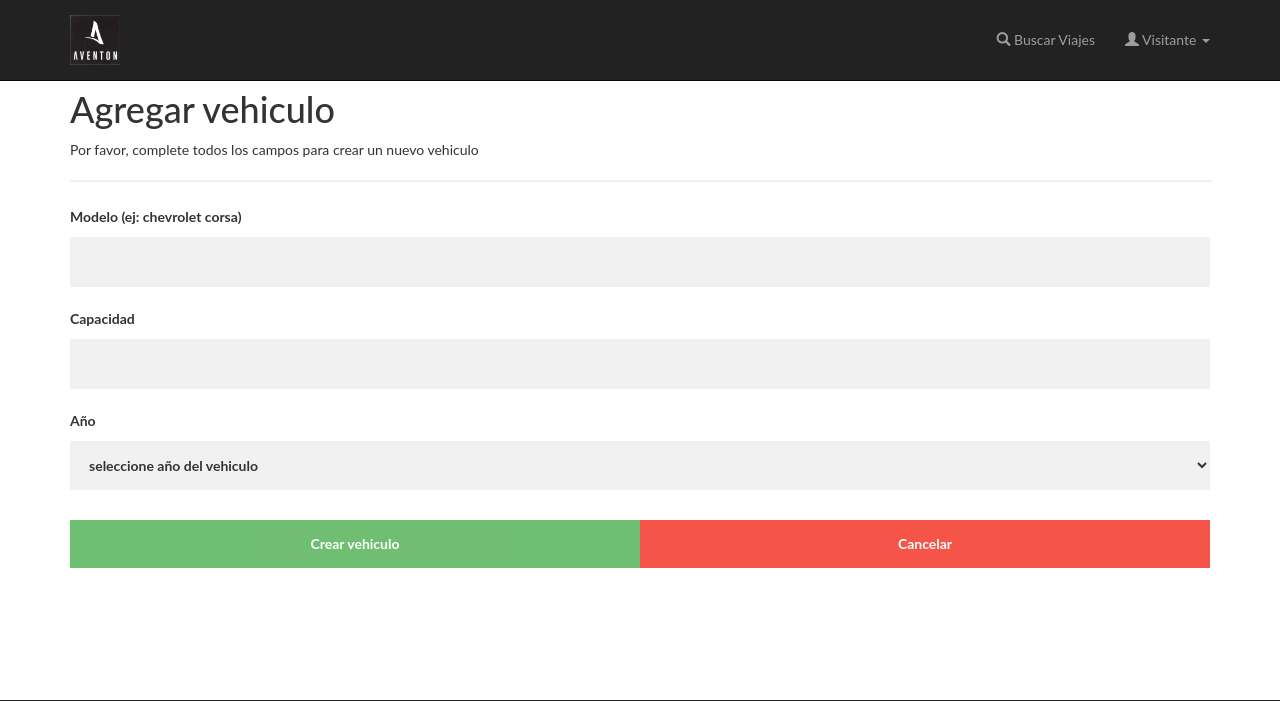
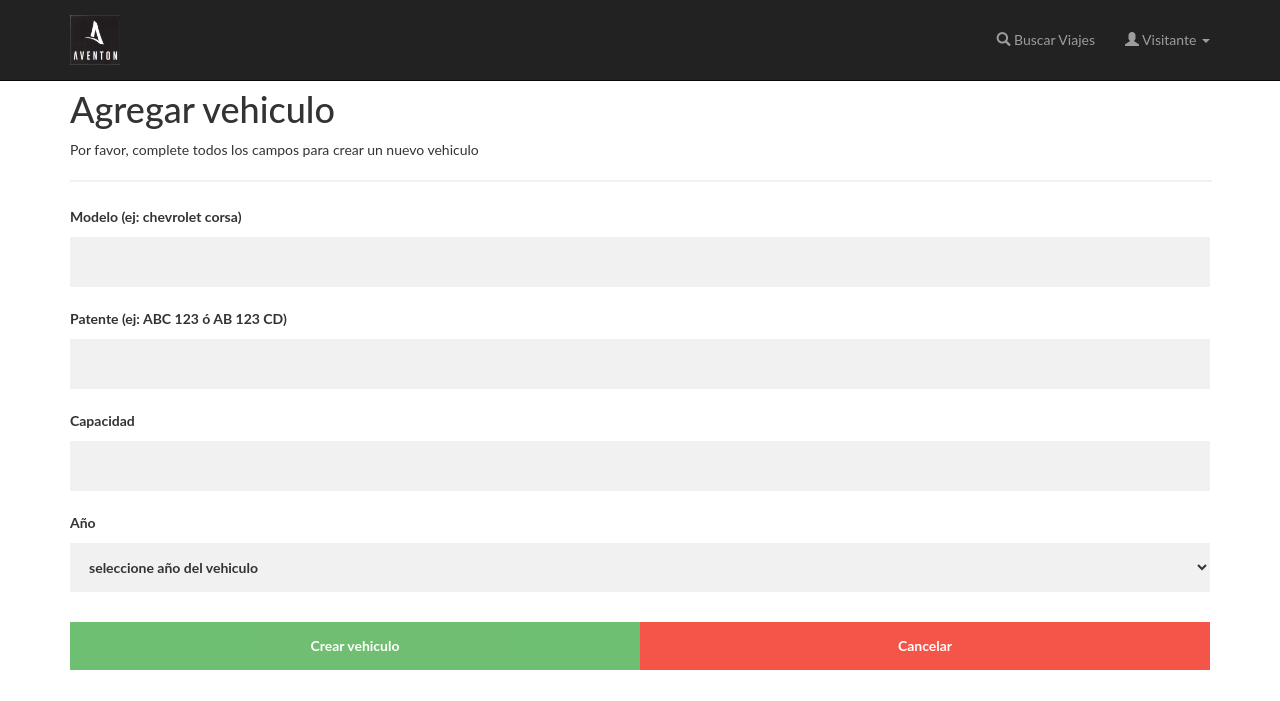
Before and after one commit to jjffpp/barU, a PHP site: page /formularioAltaVehiculo.php in a window 1280 px wide. Shown: the top 701 px of the page. Run offline with PHP 8.4, Linux system fonts and the light colour scheme.

Commit message:
agrega todo el comportamiento de las patentes
Agrego el comportamiento de todas las patentes en todos lados en donde deberian estar.

```diff
--- a/consultas_bd.php
+++ b/consultas_bd.php
@@ -25,7 +25,7 @@
   function busqueda($origen,$destino,$fecha,$fechaFin){
     $db = coneccion();
 
-    $sql = "SELECT v.idviajes,v.fechaYHora,v.tipo, v.duracion,v.costo, origen.nombre AS nombre_origen,destino.nombre AS nombre_destino,vehiculo.capacidad
+    $sql = "SELECT v.idviajes,v.fechaYHora,v.tipo, v.duracion,v.costo, vehiculo.patente AS patente, origen.nombre AS nombre_origen,destino.nombre AS nombre_destino,vehiculo.capacidad
                   ,vehiculo.modelo,vehiculo.descripcion,v.estado_viaje
             FROM viajes as v INNER JOIN localidades as origen on v.localidad_origen = origen.idlocalidades
             INNER JOIN localidades as destino on v.localidad_destino=destino.idlocalidades
@@ -76,7 +76,7 @@
 
 
     $sql = "SELECT v.idviajes,v.fechaYHora,v.tipo, v.duracion,v.costo, origen.nombre AS nombre_origen,destino.nombre AS nombre_destino,vehiculo.capacidad
-                  ,vehiculo.modelo,vehiculo.descripcion,v.estado_viaje
+                  ,vehiculo.modelo,vehiculo.descripcion,v.estado_viaje,vehiculo.patente
             FROM viajes as v INNER JOIN localidades as origen on v.localidad_origen = origen.idlocalidades
             INNER JOIN localidades as destino on v.localidad_destino=destino.idlocalidades
             INNER JOIN vehiculo ON vehiculo.idvehiculo = v.idvehiculo
@@ -115,7 +115,7 @@
     $db = coneccion();
 
     $sql = "SELECT v.idviajes,l.nombre AS nombre_origen,ld.nombre AS nombre_destino,us.nombre AS nombre_user,v.fechaYHora,v.duracion,v.estado_viaje,v.tipo,
-                   vv.modelo,vv.descripcion,vv.capacidad,v.costo
+                   vv.modelo,vv.descripcion,vv.capacidad,v.costo, vv.patente
             FROM usuarios as u INNER JOIN usuarios_has_viajes as uhv ON uhv.usuarios_idUsuario = u.idUsuario
             INNER JOIN viajes as v ON v.idviajes = uhv.viajes_idviajes
             INNER JOIN vehiculo as vv ON v.idvehiculo=vv.idvehiculo
--- a/detalleViaje-api.php
+++ b/detalleViaje-api.php
@@ -40,7 +40,7 @@ echo "<body>";
           $resultadoDestino = $conn->consultarABD($consultaDestino);
           $rowDestino = mysqli_fetch_assoc($resultadoDestino) ;
 
-          $consultaVehiculo= "SELECT vehiculo.descripcion as descrip FROM viajes
+          $consultaVehiculo= "SELECT vehiculo.descripcion as descrip, vehiculo.patente as patente FROM viajes
                       INNER JOIN vehiculo on vehiculo.idvehiculo = viajes.idvehiculo
                       INNER JOIN usuarios on vehiculo.owner = usuarios.idusuario
                       WHERE idviajes = '$id'";
@@ -61,6 +61,7 @@ echo "<body>";
               echo "<li><b>Fecha de Partida: </b>".$rowViajes["fechaYHora"]."</li>";
               echo "<li><b>Duracion: </b>".$rowViajes["duracion"]." hora/s </li>";
               echo "<li style='color: white'>-</li>";
+              echo "<li style=\"color: white;\">-</li>";
             echo "</ul>";
             echo "</td>";
             echo "<td>";
@@ -70,12 +71,14 @@ echo "<body>";
               echo "<li><b>Email: </b>".$rowViajes["email"]."</li>";
               echo "<li><b>Direccion: </b>".$rowViajes["direccion"]."</li>";
                 echo "<li style='color: white'>-</li>";
+                echo "<li style=\"color: white;\">-</li>";
             echo "</ul>";
             echo "</td>";
             echo "<td>";
             echo "<ul style=\"border: none; width:100%; list-style:none\">";
               echo "<li><b>Modelo: </b>".$rowVehiculo["descrip"]."</li>";
               echo "<li><b>Año: </b>".$rowViajes["modelo"]."</li>";
+              echo "<li><b>Patente: </b>".$rowVehiculo["patente"]."</li>";
               echo "<li style=\"color: white;\">-</li>";
               echo "<li style=\"color: white;\">-</li>";
               echo "<li style=\"color: white;\">-</li>";
--- a/formularioAltaVehiculo.php
+++ b/formularioAltaVehiculo.php
@@ -22,6 +22,8 @@
        <hr>
        <label for:"descripcion"><b>Modelo (ej: chevrolet corsa)<b><br></label>
        <input type="text" id="descripcion" name="descripcion"/><br/>
+       <label for:"patente"><b>Patente (ej: ABC 123 ó AB 123 CD)<b> <br></label>
+       <input type="text" id="patente" name="patente"/><br/>
        <label for:"capacidad"><b>Capacidad<b><br></label>
        <input min="1" type="number" id="capacidad" name="capacidad"/><br/>
        <label for:"modelo" ><b>Año <b><br></label>
--- a/validarAltaVehiculo.js
+++ b/validarAltaVehiculo.js
@@ -5,10 +5,15 @@ function validarCampos(){
   modelo = document.getElementById("modelo").value;
   capacidad = document.getElementById("capacidad").value;
   descripcion = document.getElementById("descripcion").value;
+  patente = document.getElementById("patente").value;
+  patente = patente.toUpperCase();
 
 if (! /^[2-9]+$/.test(capacidad) | ! capacidad != ""){
   alert ("campo capacidad incorrecto");
 }else{
+  if(!((/[A-Z][A-Z][A-Z] [0-9][0-9][0-9]/.test(patente) && patente.length==7) || (/[A-Z][A-Z] [0-9][0-9][0-9] [A-Z][A-Z]/.test(patente) && patente.length==9)) ){
+    alert ("Patente invalida");
+  }else{
   if (! modelo != ""){
     alert("No selecciono un Año");
   }else{
@@ -20,5 +25,6 @@ if (! /^[2-9]+$/.test(capacidad) | ! capacidad != ""){
     }
   }
 }
+}
 
 }
--- a/verPerfil-api.php
+++ b/verPerfil-api.php
@@ -58,7 +58,7 @@ echo "<body>";
           echo "</table>";
           echo "<br>";
           $consulta1 = "SELECT vehiculo.capacidad as capacidad, vehiculo.modelo as modelo,
-                        vehiculo.descripcion as descrip
+                        vehiculo.descripcion as descrip, vehiculo.patente as patente
                         FROM vehiculo INNER JOIN usuarios ON vehiculo.owner = usuarios.idUsuario
                         WHERE usuarios.idUsuario = '$id'";
           $resultado1 = $conn->consultarABD($consulta1);
@@ -69,6 +69,7 @@ echo "<body>";
               echo "<th style=\"border: none;padding: 14px 20px;text-align: center;\">Vehiculo</th>";
               echo "<th style=\"border: none;padding: 14px 20px;text-align: center;\">Año</th>";
               echo "<th style=\"border: none;padding: 14px 20px;text-align: center;\">Capacidad</th>";
+              echo "<th style=\"border: none;padding: 14px 20px;text-align: center;\">Patente</th>";
             echo "</tr>";
 
               while($row1 = mysqli_fetch_assoc($resultado1)) {
@@ -76,6 +77,7 @@ echo "<body>";
                   echo "<td style=\"border-bottom: 1px solid black;\"><b>".$row1["descrip"]."</b></td>";
                   echo "<td style=\"border-bottom: 1px solid black;\">".$row1["modelo"]."</td>";
                   echo "<td style=\"border-bottom: 1px solid black;\">".$row1["capacidad"]."</td>";
+                  echo "<td style=\"border-bottom: 1px solid black;\">".$row1["patente"]."</td>";
                 echo "</tr>";
               }
             echo "</table>";
--- a/verPerfil.php
+++ b/verPerfil.php
@@ -13,6 +13,7 @@
    <meta charset="utf-8">
    <meta name="viewport" content="width=device-width">
    <script src="https://ajax.googleapis.com/ajax/libs/jquery/3.3.1/jquery.min.js"></script>
+   <script src="client.js"></script>
    <link rel="stylesheet" href="https://maxcdn.bootstrapcdn.com/bootstrap/3.3.7/css/bootstrap.min.css">
    <script src="https://maxcdn.bootstrapcdn.com/bootstrap/3.3.7/js/bootstrap.min.js"></script>
    <!--<script src="js/jquery-3.3.1.min.js"></script>-->
@@ -70,7 +71,7 @@
           echo "</table>";
           echo "<br>";
           $consulta1 = "SELECT vehiculo.capacidad as capacidad, vehiculo.modelo as modelo,
-                        vehiculo.descripcion as descrip
+                        vehiculo.descripcion as descrip, vehiculo.patente as patente
                         FROM vehiculo INNER JOIN usuarios ON vehiculo.owner = usuarios.idUsuario
                         WHERE usuarios.idUsuario = '$id'";
           $resultado1 = $conn->consultarABD($consulta1);
@@ -81,6 +82,7 @@
               echo "<th style=\"border: none;padding: 14px 20px;text-align: center;\">Vehiculo</th>";
               echo "<th style=\"border: none;padding: 14px 20px;text-align: center;\">Año</th>";
               echo "<th style=\"border: none;padding: 14px 20px;text-align: center;\">Capacidad</th>";
+              echo "<th style=\"border: none;padding: 14px 20px;text-align: center;\">Patente</th>";
             echo "</tr>";
 
               while($row1 = mysqli_fetch_assoc($resultado1)) {
@@ -88,6 +90,7 @@
                   echo "<td style=\"border-bottom: 1px solid black;\"><b>".$row1["descrip"]."</b></td>";
                   echo "<td style=\"border-bottom: 1px solid black;\">".$row1["modelo"]."</td>";
                   echo "<td style=\"border-bottom: 1px solid black;\">".$row1["capacidad"]."</td>";
+                  echo "<td style=\"border-bottom: 1px solid black;\">".$row1["patente"]."</td>";
                 echo "</tr>";
               }
             echo "</table>";
```
Also changed, not shown: altaVehiculo.php (+5 -2 lines), tarjeta.php (+4 -3 lines).
